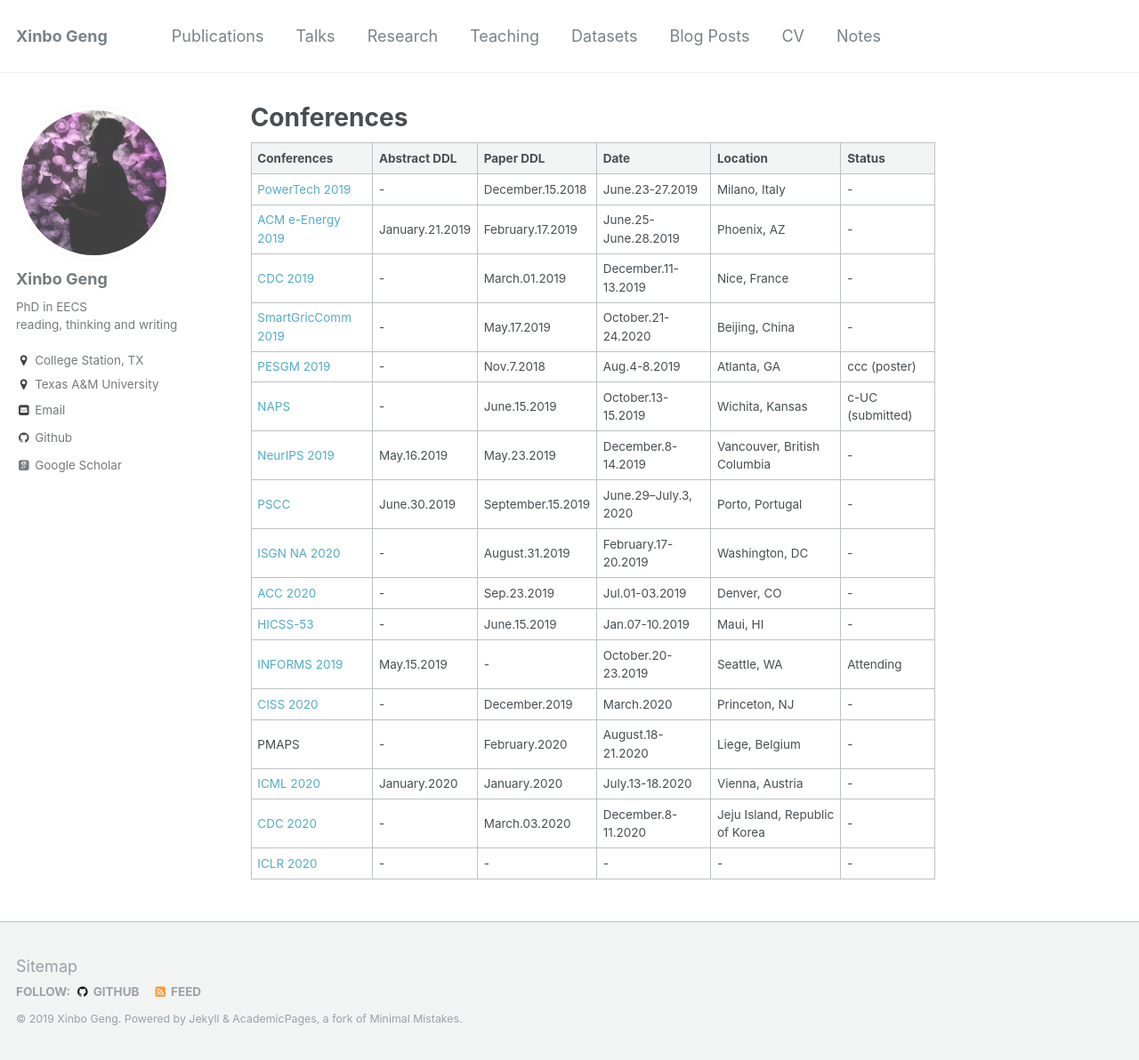
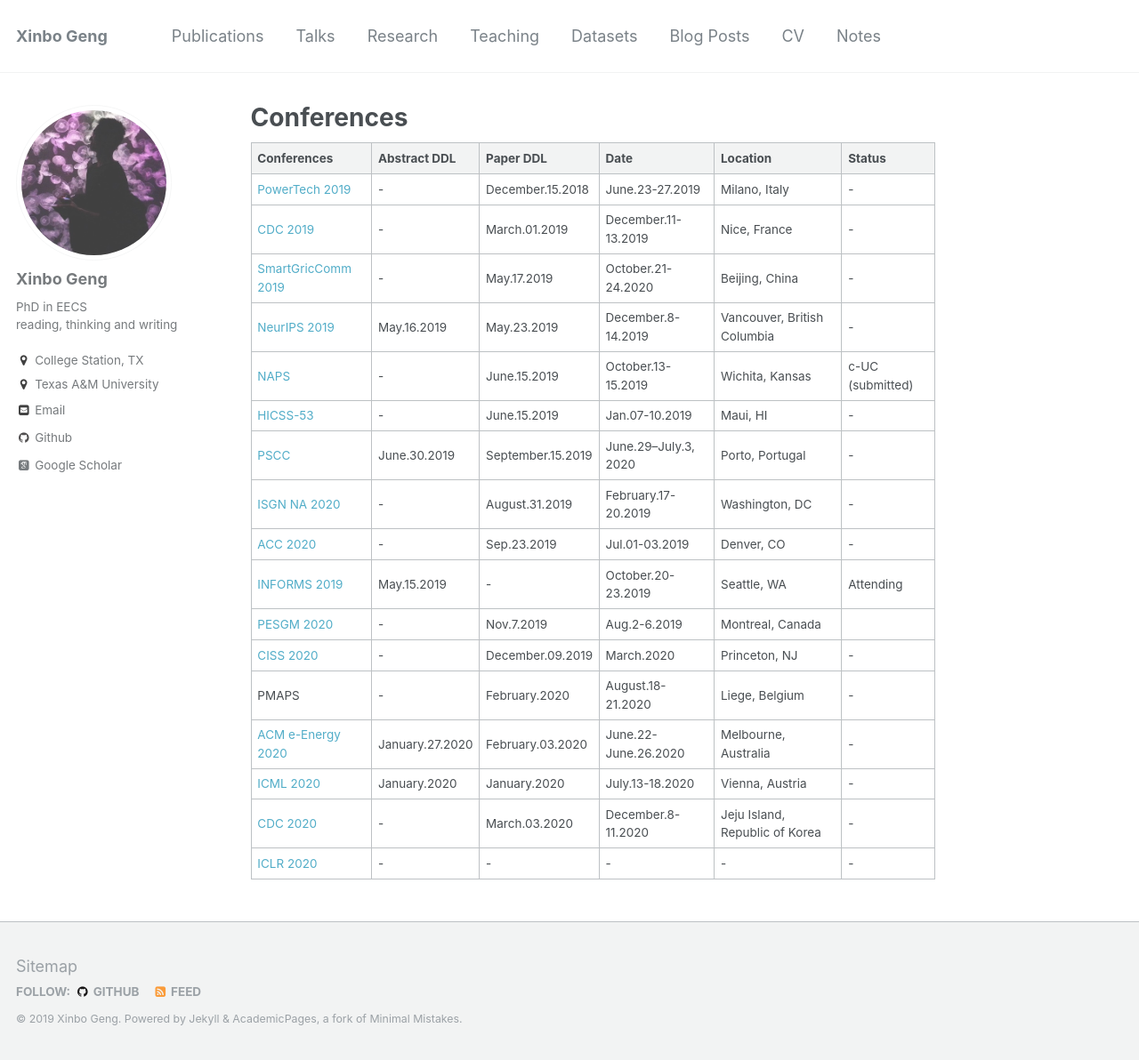
Before and after one commit to xb00dx/xb00dx.github.io, a Jekyll site: the page built from _pages/conf.md, in a window 1280 px wide and 1192 px high. Shown: the whole window at 89% size. Built offline with Jekyll 4.4.1, drawn with Linux system fonts in a browser that asks for light colours; some web fonts are replaced.

Commit message:
update some conf info

```diff
--- a/_pages/conf.md
+++ b/_pages/conf.md
@@ -11,19 +11,19 @@ redirect_from:
 | Conferences                                                                        | Abstract DDL | Paper DDL    | Date                | Location     | Status            |
 |------------------------------------------------------------------------------------|--------------|--------------|---------------------|--------------|-------------------|
 | [PowerTech 2019](https://attend.ieee.org/powertech-2019/)       | -           |   December.15.2018    |  June.23-27.2019    | Milano, Italy |    -           |
-| [ACM e-Energy 2019](https://energy.acm.org/conferences/eenergy/2019/)       | January.21.2019            |    February.17.2019     |  June.25-June.28.2019    | Phoenix, AZ |    -           |
 | [CDC 2019](http://cdc2019.ieeecss.org/)      | -            |    March.01.2019 |  December.11-13.2019                   | Nice, France |   -        |
 | [SmartGricComm 2019](https://sgc2019.ieee-smartgridcomm.org/)       | -            |    May.17.2019     |  October.21-24.2020    | Beijing, China |    -           |
-| [PESGM 2019](http://pes-gm.org)  | -            | Nov.7.2018 | Aug.4-8.2019 | Atlanta, GA | ccc (poster) |
+|  [NeurIPS 2019](https://nips.cc/Conferences/2019/Dates)     |  May.16.2019    |  May.23.2019    |         December.8-14.2019            |      Vancouver, British Columbia      |              - |
 | [NAPS](https://www.wichita.edu/academics/engineering/naps2019/index.php)   | -            |    June.15.2019       |        October.13-15.2019             |    Wichita, Kansas        |         c-UC (submitted)          |
-|  [NeurIPS 2019](https://nips.cc/Conferences/2019/Dates)     |  May.16.2019    |  May.23.2019    |         December.8-14.2019            |      Vancouver, British Columbia      |              - |
+| [HICSS-53](http://hicss.hawaii.edu/tracks-and-minitracks/authors/)                 | -            | June.15.2019 | Jan.07-10.2019      | Maui, HI      | - |
 |  [PSCC](https://pscc2020.pt/)     |  June.30.2019    |  September.15.2019    |         June.29–July.3, 2020            |      Porto, Portugal        |              - |
 | [ISGN NA 2020](https://ieee-isgt.org/)      | -            |   August.31.2019      |  February.17-20.2019                   |          Washington, DC    |         -          |
 | [ACC 2020](http://acc2020.a2c2.org/)                                                | -            | Sep.23.2019  | Jul.01-03.2019      | Denver, CO |  -               |
-| [HICSS-53](http://hicss.hawaii.edu/tracks-and-minitracks/authors/)                 | -            | June.15.2019 | Jan.07-10.2019      | Maui, HI      | - |
 | [INFORMS 2019](http://meetings2.informs.org/wordpress/seattle2019/) | May.15.2019  | -            | October.20-23.2019 | Seattle, WA   | Attending                |
-| [CISS 2020](https://ee-ciss.princeton.edu/submit-paper.html) | -  | December.2019           | March.2020 | Princeton, NJ   | -                |
+| [PESGM 2020](http://pes-gm.org)  | -            | Nov.7.2019 | Aug.2-6.2019 | Montreal, Canada |  |
+| [CISS 2020](https://ee-ciss.princeton.edu/submit-paper.html) | -  | December.09.2019        | March.2020 | Princeton, NJ   | -                |
 | PMAPS                                                                               | -            |    February.2020          |    August.18-21.2020      |         Liege, Belgium     |                   - |
+| [ACM e-Energy 2020](https://energy.acm.org/conferences/eenergy/2020/)       | January.27.2020            |    February.03.2020     |  June.22-June.26.2020    | Melbourne, Australia |    -           |
 | [ICML 2020](https://icml.cc/Conferences/2020/Dates)      | January.2020           |  January.2020     |  July.13-18.2020        |     Vienna, Austria   |    -               |
 | [CDC 2020](http://cdc2020.ieeecss.org/)      | -            |    March.03.2020 |  December.8-11.2020                   | Jeju Island, Republic of Korea |   -        |
 | [ICLR 2020](https://iclr.cc/)      | -            |    - |  -  | - |   -        |
```
